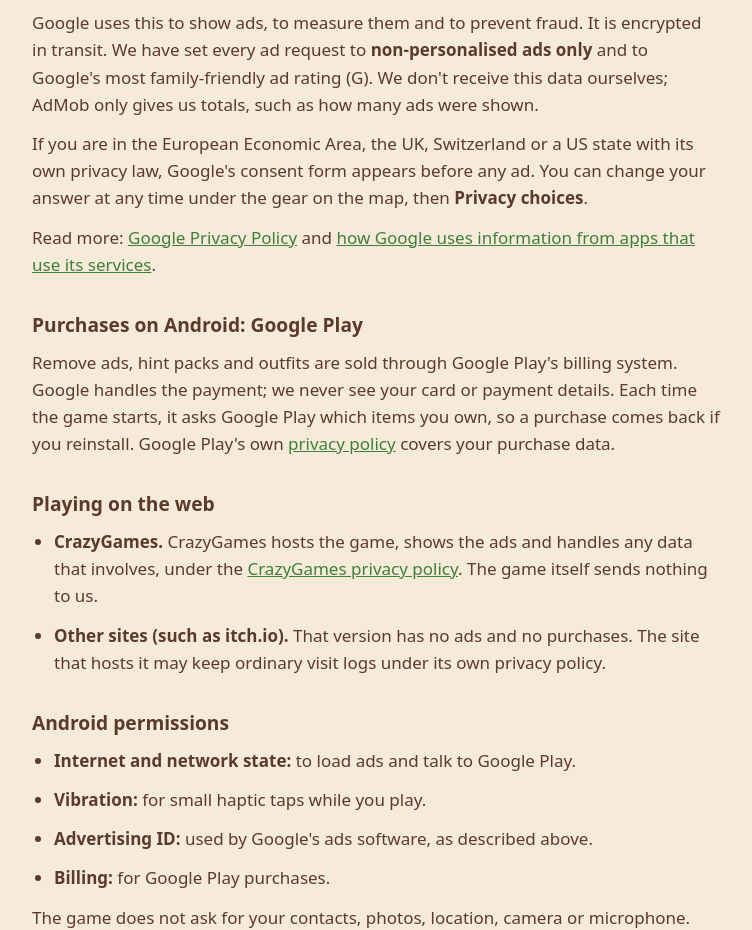
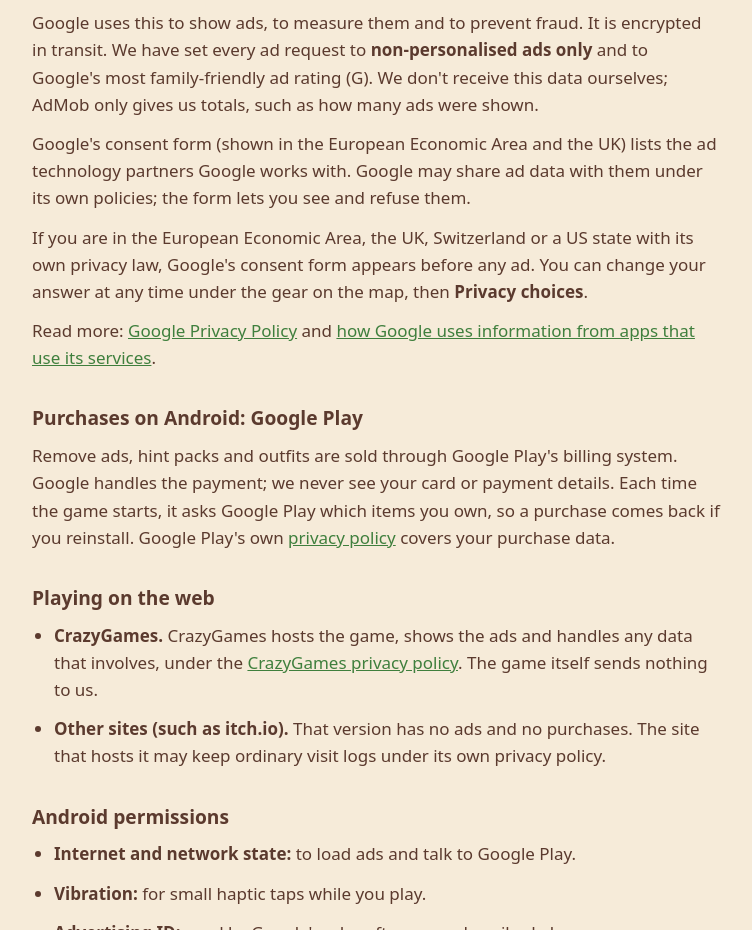
Before and after one commit to oddlyclevertools/oddlyclevertools.github.io, a plain HTML site: page privacy/index.html in a window 1280 px wide. Shown: the part 1460-2390 px from the top of the page, without its empty margins (264-1016 px from the left). Drawn offline with Linux system fonts and the light colour scheme.

Commit message:
feat: add app-ads.txt and note Google's ad partners
Co-Authored-By: Claude Opus 5.5 <noreply@anthropic.com>

```diff
--- a/privacy/index.html
+++ b/privacy/index.html
@@ -103,6 +103,7 @@ footer { margin-top: 48px; color: var(--soft); font-size: 0.9rem; border-top: 1p
     <li>diagnostic information, such as how the ads performed</li>
   </ul>
   <p>Google uses this to show ads, to measure them and to prevent fraud. It is encrypted in transit. We have set every ad request to <strong>non-personalised ads only</strong> and to Google's most family-friendly ad rating (G). We don't receive this data ourselves; AdMob only gives us totals, such as how many ads were shown.</p>
+  <p>Google's consent form (shown in the European Economic Area and the UK) lists the ad technology partners Google works with. Google may share ad data with them under its own policies; the form lets you see and refuse them.</p>
   <p>If you are in the European Economic Area, the UK, Switzerland or a US state with its own privacy law, Google's consent form appears before any ad. You can change your answer at any time under the gear on the map, then <strong>Privacy choices</strong>.</p>
   <p>Read more: <a href="https://policies.google.com/privacy">Google Privacy Policy</a> and <a href="https://policies.google.com/technologies/partner-sites">how Google uses information from apps that use its services</a>.</p>
 
```
Also changed, not shown: app-ads.txt (added).
